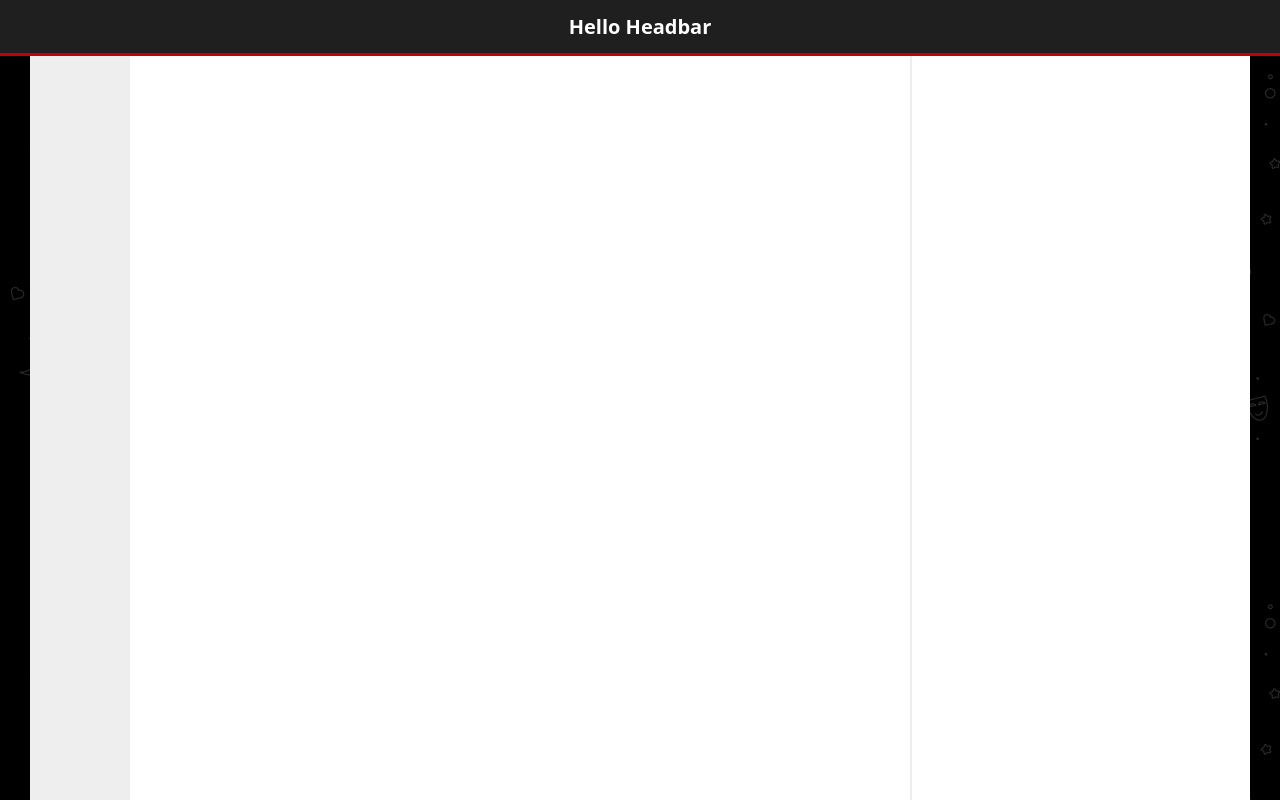
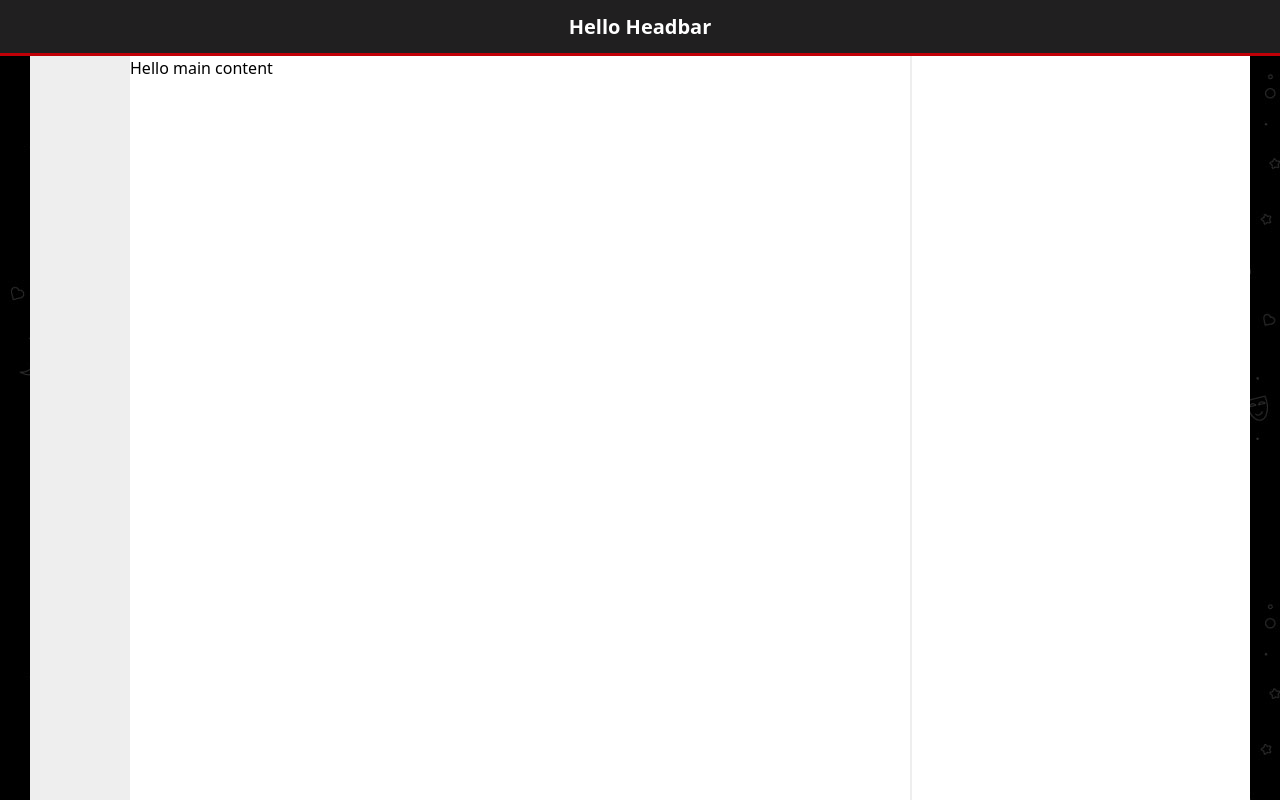
Before and after one commit to StanleyHH/shelf, a React (Vite) app in the folder frontend/: page / in a window 1280 px wide. Built offline with nearby package versions, Linux system fonts and the light colour scheme.

Commit message:
Add router and Layout

```diff
--- a/frontend/package.json
+++ b/frontend/package.json
@@ -13,6 +13,7 @@
     "@tailwindcss/vite": "^4.1.17",
     "react": "^19.2.0",
     "react-dom": "^19.2.0",
+    "react-router": "^7.10.1",
     "tailwindcss": "^4.1.17"
   },
   "devDependencies": {
--- a/frontend/src/App.tsx
+++ /dev/null
@@ -1,15 +0,0 @@
-import FilterSidebar from './components/FilterSidebar.tsx';
-import Header from './components/Header.tsx';
-import MainSidebar from './components/MainSidebar.tsx';
-import PageContent from './components/PageContent.tsx';
-
-export default function App() {
-  return (
-    <>
-      <Header />
-      <MainSidebar />
-      <PageContent />
-      <FilterSidebar />
-    </>
-  );
-}
--- /dev/null
+++ b/frontend/src/components/Layout.tsx
@@ -0,0 +1,15 @@
+import FilterSidebar from './FilterSidebar.tsx';
+import Header from './Header.tsx';
+import MainSidebar from './MainSidebar.tsx';
+import PageContent from './PageContent.tsx';
+
+export default function Layout() {
+  return (
+    <>
+      <Header />
+      <MainSidebar />
+      <PageContent />
+      <FilterSidebar />
+    </>
+  );
+}
--- a/frontend/src/components/PageContent.tsx
+++ b/frontend/src/components/PageContent.tsx
@@ -1,8 +1,12 @@
+import { Outlet } from 'react-router';
+
 export default function PageContent() {
   return (
     <main
       className="mt-(--headbar-height) ml-(--page-content-indent)
         min-h-(--sidebar-height) w-(--page-content-width) bg-white"
-    ></main>
+    >
+      <Outlet />
+    </main>
   );
 }
--- a/frontend/src/main.tsx
+++ b/frontend/src/main.tsx
@@ -1,11 +1,12 @@
 import { StrictMode } from 'react';
 import { createRoot } from 'react-dom/client';
+import { RouterProvider } from 'react-router';
 
-import App from './App.tsx';
 import './index.css';
+import router from './router.tsx';
 
 createRoot(document.getElementById('root')!).render(
   <StrictMode>
-    <App />
+    <RouterProvider router={router} />
   </StrictMode>,
 );
--- /dev/null
+++ b/frontend/src/router.tsx
@@ -0,0 +1,18 @@
+import { createBrowserRouter } from 'react-router';
+
+import Layout from './components/Layout.tsx';
+
+const router = createBrowserRouter([
+  {
+    path: '/',
+    element: <Layout />,
+    children: [
+      {
+        index: true,
+        element: <div>Hello main content</div>
+      },
+    ],
+  },
+]);
+
+export default router;
```
Also changed, not shown: 1 other file (tests, documents, lock files or other folders).
